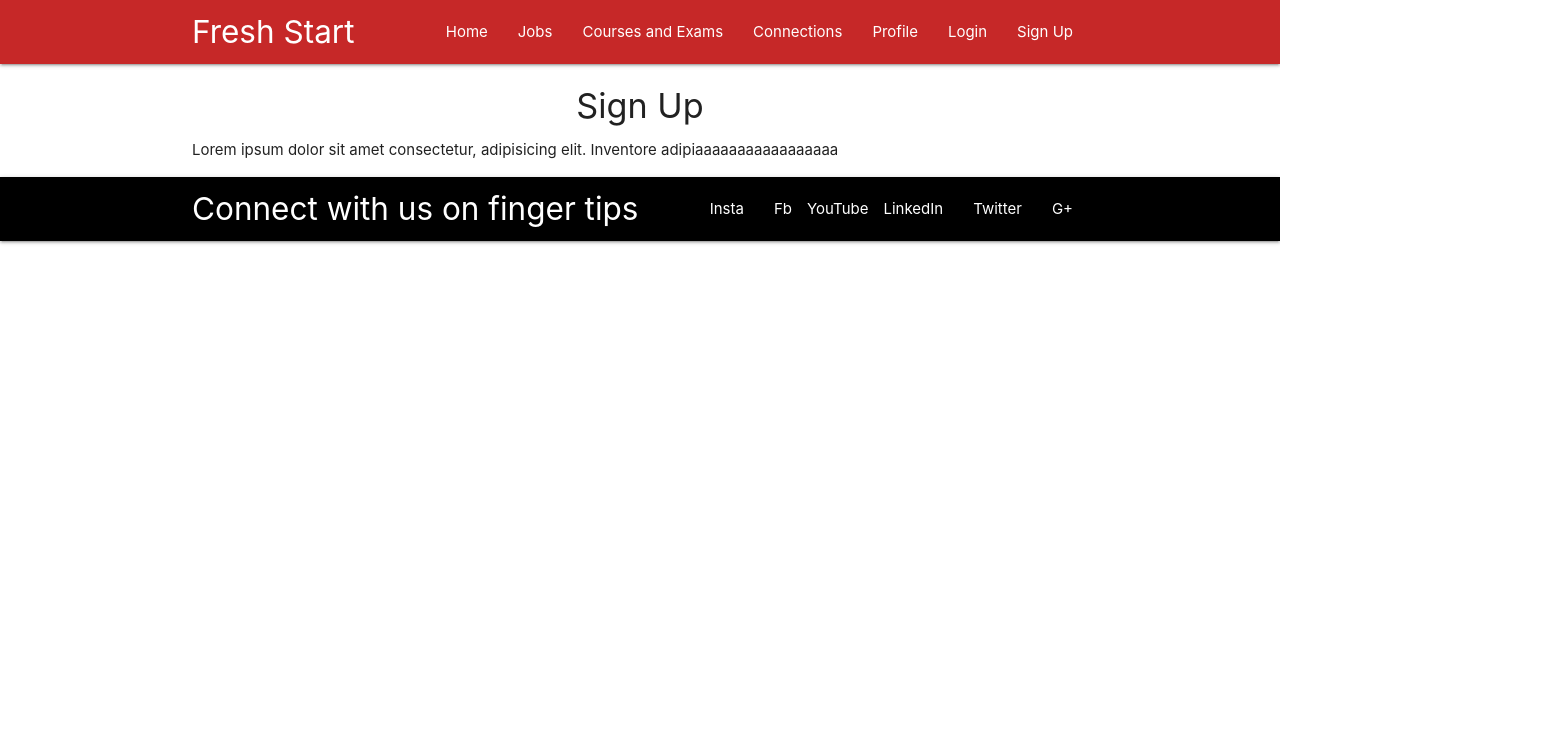
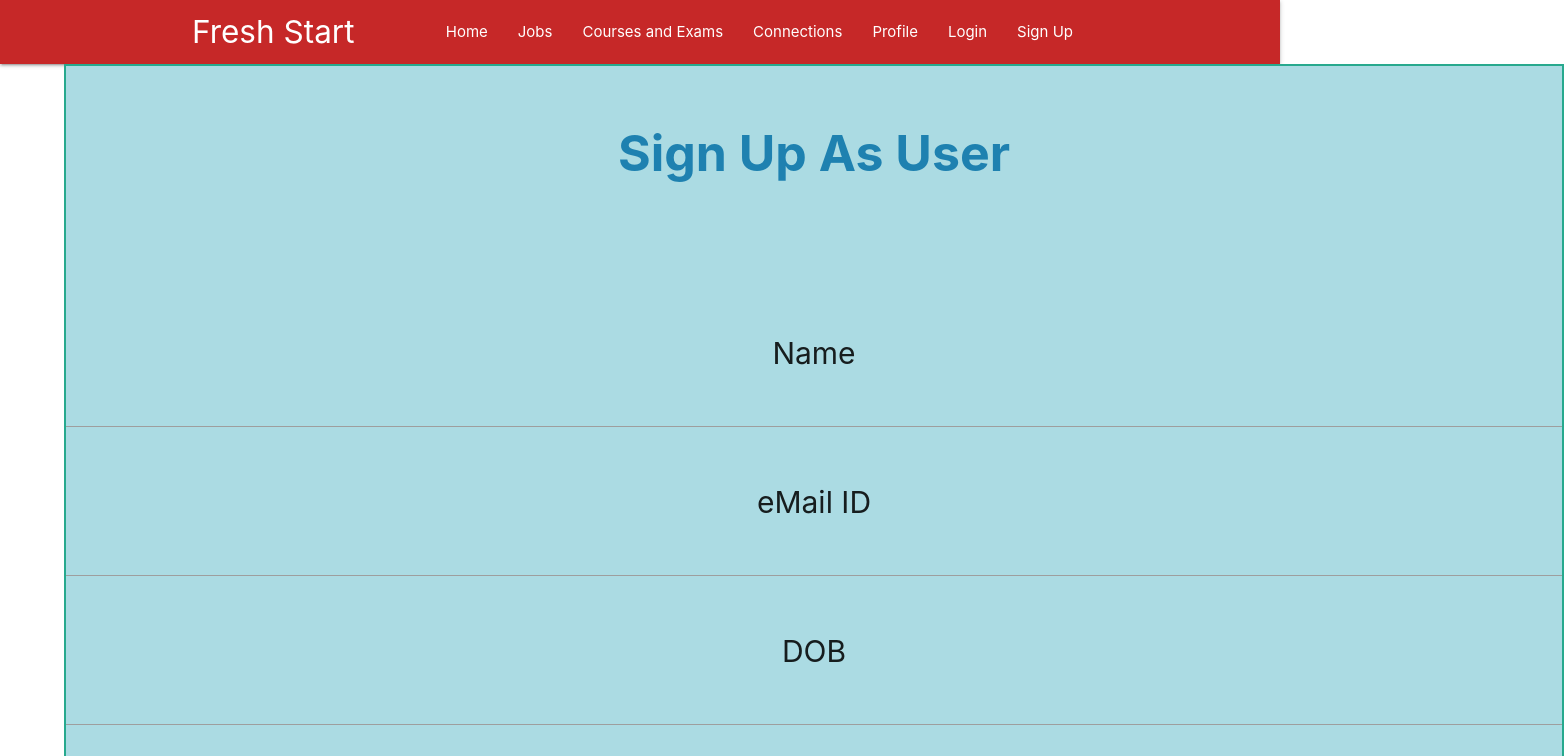
Before and after one commit to anushkajlr/Job-Portal-MERN-Project, a React (Create React App) app: page /Signup in a window 1280 px wide. Shown: the top 756 px of the page, 1564 px wide, since content can reach past the window. Built offline with nearby package versions, Linux system fonts and the light colour scheme.

Commit message:
Login Sign up components

```diff
--- a/src/components/Connections.js
+++ b/src/components/Connections.js
@@ -3,7 +3,7 @@ const Connections = () => {
 return(
 <div className="container">
 <h4 className="center">Connections</h4>
-<p>Lorem ipsum dolor sit amet consectetur, adipisicing elit. Inventore adipiaaaaaaaaaaaaaaaaa</p>
+<p>Lorem ipsum dolor sit amet consectetur, adipisicing elit. Inventore adipia</p>
 </div>
 )
 }
--- a/src/components/Coursesandexams.js
+++ b/src/components/Coursesandexams.js
@@ -3,7 +3,7 @@ const CoursesandExams = () => {
     return(
     <div class="row">
         <div class="col s12"></div>
-        <div class="col s4">
+        <div style = {{fontSize:"25px"}}class="col s4">
         <h3>Computer IT Courses</h3>
                         <a href="https://www.freshersworld.com/big-data-hadoop-training-institutes/4343020020" target="_blank">Big Data Hadoop</a><br/><br/>
                         <a href="https://www.freshersworld.com/networking-ccna-training-institutes/4343020023" target="_blank">Networking and CNN</a><br/><br/>
@@ -15,7 +15,7 @@ const CoursesandExams = () => {
                         <a href="https://www.freshersworld.com/java-j2ee-training-institutes/4343020031" target="_blank">Java/J2EE</a><br/><br/>
 
         </div>
-        <div class="col s4"><h3>Study Aboard</h3>
+        <div style = {{fontSize:"25px"}} class="col s4"><h3>Study Aboard</h3>
                         <a href="https://studyabroad.shiksha.com/mba-in-abroad-dc11508" target="_blank">MBA</a><br/><br/>
                         <a href="https://studyabroad.shiksha.com/ms-in-abroad-dc11509" target="_blank">MS</a><br/><br/>
                         <a href="https://studyabroad.shiksha.com/sop-statement-of-purpose-applycontent1701" target="_blank">SOP</a><br/><br/>
@@ -24,7 +24,7 @@ const CoursesandExams = () => {
                         <h3>Interview Advice</h3>
                         <a href="https://www.naukri.com/blog/tag/interview-advice/" target="_blank">Advice</a><br/><br/>
             </div>
-        <div class="col s4"><h3>Top Exams</h3>
+        <div style = {{fontSize:"25px"}} class="col s4"><h3>Top Exams</h3>
                         <a href="https://www.shiksha.com/b-tech/jee-main-exam" target="_blank">JEE Mains</a><br/><br/>
                         <a href="https://www.shiksha.com/b-tech/jee-advanced-exam" target="_blank">JEE Advanced</a><br/><br/>
                         <a href="https://www.shiksha.com/science/bcece-exam" target="_blank">BCECE</a><br/><br/>
--- a/src/components/Signup.js
+++ b/src/components/Signup.js
@@ -1,10 +1,78 @@
 import React from 'react'
-const Signup = () => {
-return(
-<div className="container">
-<h4 className="center">Sign Up</h4>
-<p>Lorem ipsum dolor sit amet consectetur, adipisicing elit. Inventore adipiaaaaaaaaaaaaaaaaa</p>
-</div>
-)
+
+class Signuser extends React.Component
+{
+    handleChange = (event)=>{
+        var name1 = event.target.name
+        var value1 = event.target.value
+        this.setState({
+        ...this.state.form,
+        form:{
+        ...this.state.form,
+        [name1]:[value1]
+        }
+        })
+
+    }
+    handleClick = (e)=>{
+        e.preventDefault();
+        console.log(this.state);
+    }
+
+    constructor(props)
+    {
+        super(props);
+        this.state = {"name":"","email":"","pass":"","skills":"","exp":"","dob":""}
+    }
+    render()
+    {
+        const fstyle = {
+        fontSize:"30px",
+        position:"inline",
+        textAlign:"center",
+        width : "1500px",
+        height:"1500px",
+        marginLeft:"5%",
+
+        background:"#abdbe3",
+        borderStyle:"solid",
+        borderWidth:"2px ",
+        borderColor:"#27a98e"}
+
+
+
+        return(
+            <div>
+            <form style = {fstyle}>
+            <p style = {{fontSize:"50px",color:"#1e81b0"}}><b>Sign Up As User</b></p><br/><br/>
+            Name<br/><input name = "name" onChange = {this.handleChange} type = "text" size = "40" style = {{height:"50px",fontSize:"30px"}}/>
+            <br/><br/>
+            eMail ID<br/><input name = "email" onChange = {this.handleChange} type = "text" size = "40" style = {{height:"50px",fontSize:"30px"}}/>
+            <br/><br/>
+            DOB<br/><input name = "dob" onChange = {this.handleChange} type = "text" size = "40" style = {{height:"50px",fontSize:"30px"}}/>
+            <br/><br/>
+            Set password<br/><input name = "pass" onChange = {this.handleChange} type = "text" size = "40" style = {{height:"50px",fontSize:"30px"}}/>
+            <br/><br/>
+            Skills<br/><input name = "skills" onChange = {this.handleChange} type = "text" size = "40" style = {{height:"50px",fontSize:"30px"}}/>
+            <br/><br/>
+            Experience<br/><input name = "exp" onChange = {this.handleChange} type = "text" size = "40" style = {{height:"50px",fontSize:"30px"}}/>
+            <br/><br/>
+
+            <button style = {{height:'50px',width:"300px",fontSize:"25px"}} onClick = {this.handleClick}>CREATE ACCOUNT </button>
+            </form>
+            </div>)
+    }
+
+
 }
+
+class Signup extends React.Component
+{
+render(){
+    return <Signuser/>
+
+
+}
+}
+
 export default Signup
--- a/src/components/login.js
+++ b/src/components/login.js
@@ -1,10 +1,77 @@
 import React from 'react'
-const Login = () => {
-return(
-<div className="container">
-<h4 className="center">Login</h4>
-<p>Lorem ipsum dolor sit amet consectetur, adipisicing elit. Inventore adipiaaaaaaaaaaaaaaaaa</p>
-</div>
-)
+class Logo extends React.Component
+{
+    render(){
+        const lstyle = {
+            position: "absolute",
+            color:"red",
+            fontFamily: "Avenir Next",
+            fontWeight: "600",
+            fontSize: "25px",
+            textTransform: "uppercase",
+            fontStyle: "italic",
+            letterSpacing: "0.05em",
+            display: "inline"
+            }
+            return (<p style = {lstyle}>Fresh Start</p>)
+        }
+
+}
+class Form extends React.Component
+{
+    handleClick = (e)=>{
+        e.preventDefault();
+        console.log(this.setUser.current.value);
+        console.log(this.setPass.current.value);
+
+    }
+    constructor(props)
+    {
+        super(props);
+        this.setUser=React.createRef();
+        this.setPass=React.createRef();
+    }
+    render()
+    {
+        const fstyle = {
+        fontSize:"20px",
+        position:"fixed",
+        textAlign:"center",
+        top:"20%",
+        left:"35%",
+        padding:"75px",
+        paddingTop:"50px",
+        background:"#abdbe3",
+        borderStyle:"solid",
+        borderWidth:"2px ",
+        borderColor:"#27a98e"}
+
+
+
+        return(
+            <div>
+            <form style = {fstyle}>
+            <p style = {{fontSize:"25px",color:"#1e81b0"}}><b>LOGIN TO CONTINUE</b></p><br/><br/>
+            Username<br/><input type = "text" size = "30"style = {{height:"25px"}} ref = {this.setUser}/>
+            <br/><br/>
+            Password<br/><input type = "text" size = "30"style = {{height:"25px"}}  ref = {this.setPass}/>
+            <br/><br/>
+            <button onClick = {this.handleClick}>LOGIN</button>
+            </form>
+            </div>)
+    }
+
+
+}
+
+class Login extends React.Component
+{
+render(){
+    return(
+    <div>
+    <Form/>
+    <Logo/>
+    </div>)
+}
 }
 export default Login
```
